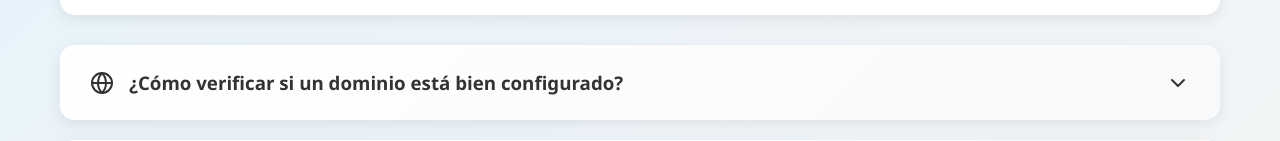
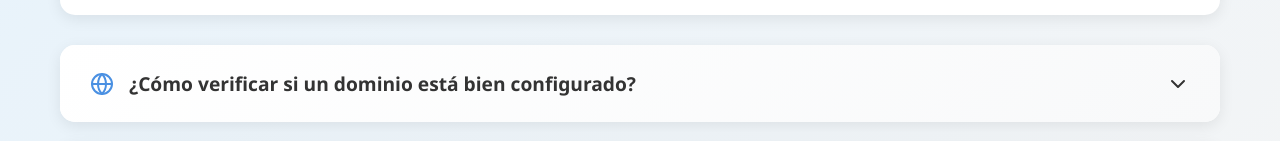
Before and after one commit to Rafael0896/WebTestPro-, a React (Vite) app: page / in a window 1280 px wide. Shown: the part 799-940 px from the top of the page. Built offline with nearby package versions, Linux system fonts and the light colour scheme.

Commit message:
update styles accordion

```diff
--- a/src/styles/styles.css
+++ b/src/styles/styles.css
@@ -123,3 +123,23 @@ body {
     gap: 15px;
     flex: 1;
 }
+
+.icon {
+    color: #4a90e2;
+    flex-shrink: 0;
+}
+
+.accordion-header.active .icon {
+    color: white;
+}
+
+.accordion-header h3 {
+    font-size: 1.2rem;
+    font-weight: 600;
+}
+
+.accordion-content {
+    padding: 30px;
+    background: #fafafa;
+    border-top: 1px solid #e0e0e0;
+}
```
